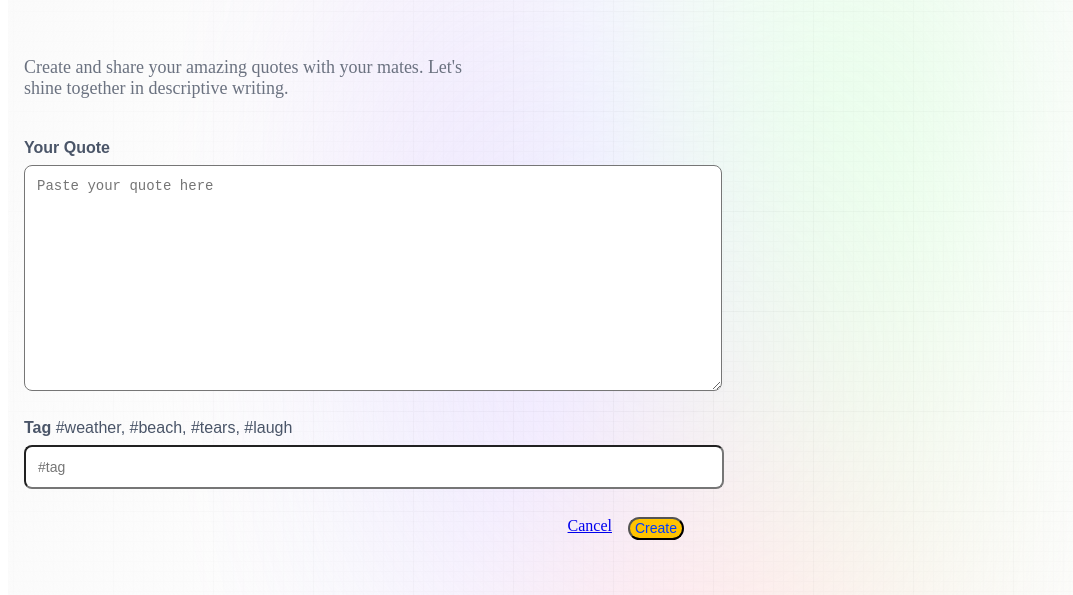
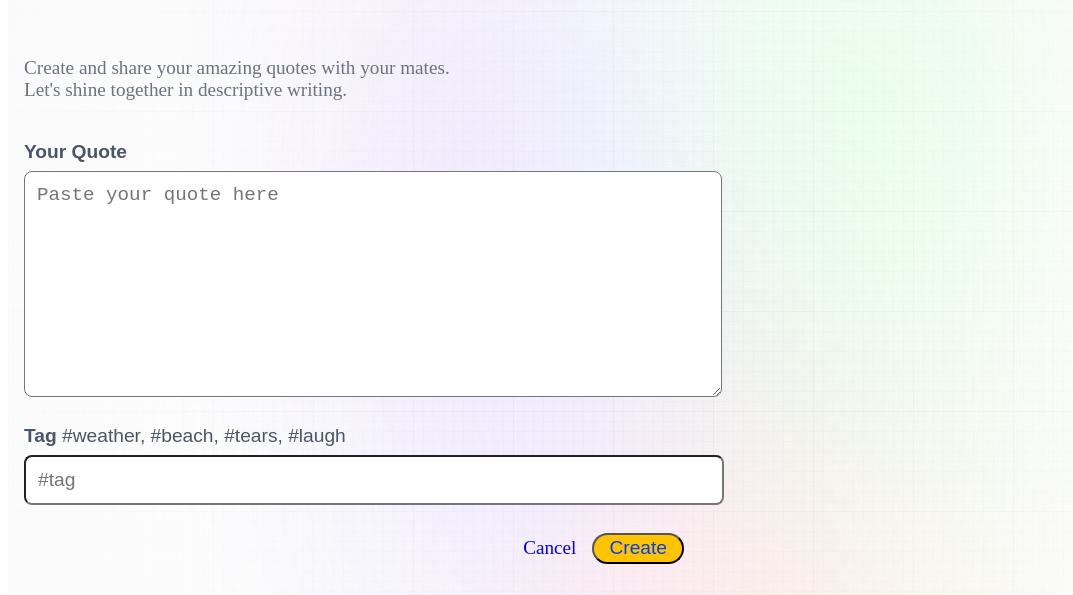
Before and after one commit to JeremyXZ/descriptive_delights, a Next.js app: page /create-quote in a window 1280 px wide. Shown: the part 202-797 px from the top of the page, without its empty margins (0-1073 px from the left). Built offline with nearby package versions, Linux system fonts and the light colour scheme; no server answers.

Commit message:
redesigned tags: individually clickable and filtered

```diff
--- a/components/Form.tsx
+++ b/components/Form.tsx
@@ -1,5 +1,6 @@
 import Link from "next/link";
 import styled from "styled-components";
+import { formatDiagnosticsWithColorAndContext } from "typescript";
 
 const Form = ({ type, post, setPost, submitting, handleSubmit }) => {
   return (
@@ -46,7 +47,9 @@ const Form = ({ type, post, setPost, submitting, handleSubmit }) => {
           ></FormInput>
         </label>
         <CancelWrapper>
-          <Link href="/">Cancel</Link>
+          <Link style={{ fontSize: "1.2rem", textDecoration: "none" }} href="/">
+            Cancel
+          </Link>
           <CancelBtn type="submit" disabled={submitting}>
             {submitting ? `${type}ing...` : type}
           </CancelBtn>
@@ -88,12 +91,12 @@ const Paragraph = styled.p`
   text-align: left;
   max-width: 28rem;
   margin-top: 1.25rem;
-  font-size: 1.125rem;
+  font-size: 1.2rem;
   color: #6b7280;
 
   @media (min-width: 640px) {
     .desc {
-      font-size: 1.25rem;
+      font-size: 1.45rem;
     }
   }
 `;
@@ -109,7 +112,7 @@ const QuoteForm = styled.form`
 const LabelSpan = styled.span`
   font-family: "Satoshi", sans-serif;
   font-weight: 600;
-  font-size: 1rem;
+  font-size: 1.2rem;
   color: #4a5568;
 `;
 
@@ -120,7 +123,7 @@ const FormTextarea = styled.textarea`
   height: 200px;
   margin-top: 0.5rem;
   padding: 0.75rem;
-  font-size: 0.875rem;
+  font-size: 1.2rem;
   color: #a0aec0;
   outline: none;
 `;
@@ -131,7 +134,7 @@ const FormInput = styled.input`
   border-radius: 0.5rem;
   margin-top: 0.5rem;
   padding: 0.75rem;
-  font-size: 0.875rem;
+  font-size: 1.2rem;
   color: #718096;
   outline: 0;
 `;
@@ -139,15 +142,17 @@ const FormInput = styled.input`
 const CancelWrapper = styled.div`
   display: flex;
   justify-content: flex-end;
+  align-items: center;
   margin-left: 0.75rem;
   margin-right: 0.75rem;
   margin-bottom: 1.25rem;
   gap: 1rem;
+  font-size: 1.2rem;
 `;
 
 const CancelBtn = styled.button`
-  padding: 1.5px 5px;
-  font-size: 0.875rem;
+  padding: 2.5px 15px;
+  font-size: 1.2rem;
   background-color: #ffc300;
   border-radius: 9999px;
   color: #003bff;
--- a/components/Nav.tsx
+++ b/components/Nav.tsx
@@ -108,7 +108,12 @@ const Nav = () => {
                 <MenuLinkWrapper>
                   <Link
                     href="/create-quote"
-                    style={{ textDecoration: "none" }}
+                    style={{
+                      textDecoration: "none",
+                      "&:hover": {
+                        textDecoration: "none",
+                      },
+                    }}
                     onClick={() => setShowMenu(false)}
                   >
                     Create Quotes
@@ -216,8 +221,10 @@ const MenuLinkWrapper = styled.div`
   font-size: 0.875rem;
   font-family: "Inter", sans-serif;
   color: #4a5568;
+  text-decoration: none;
   &:hover {
     color: #6b7280;
+    text-decoration: none;
   }
   font-weight: 500;
 `;
--- a/components/StyledButton.tsx
+++ b/components/StyledButton.tsx
@@ -8,16 +8,19 @@ const BlackButton = styled.button`
   color: #fff;
   transition: all 0.3s;
   text-align: center;
-  font-size: 0.875rem;
+  font-size: 1.2rem;
   font-family: "Inter", sans-serif;
   display: flex;
   align-items: center;
   justify-content: center;
   height: fit-content;
+  text-decoration: none;
+  cursor: pointer;
 
   &:hover {
     background-color: #fff;
     color: #000;
+    text-decoration: none;
   }
 `;
 
@@ -29,12 +32,13 @@ const OutlineButton = styled.button`
   color: #000;
   transition: all 0.3s;
   text-align: center;
-  font-size: 0.875rem;
+  font-size: 1.2rem;
   font-family: "Inter", sans-serif;
   display: flex;
   align-items: center;
   justify-content: center;
   height: fit-content;
+  cursor: pointer;
 
   &:hover {
     background-color: #000;
```
Also changed, not shown: components/QuoteCard.tsx (+19 -6 lines), components/Quotes.tsx (+30 -8 lines), 1 other file (tests, documents, lock files or other folders).
